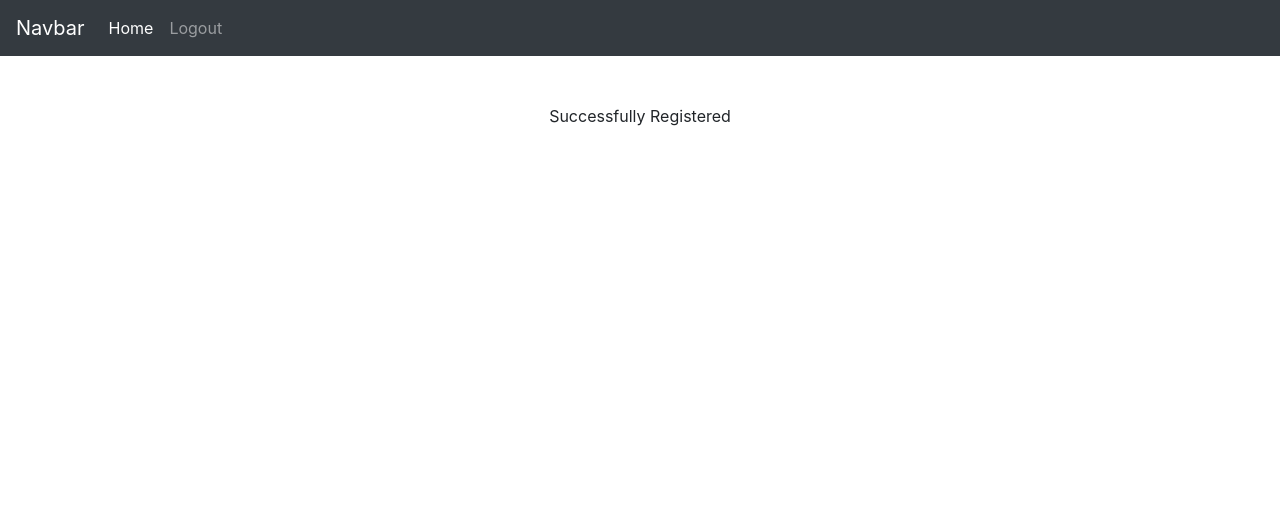
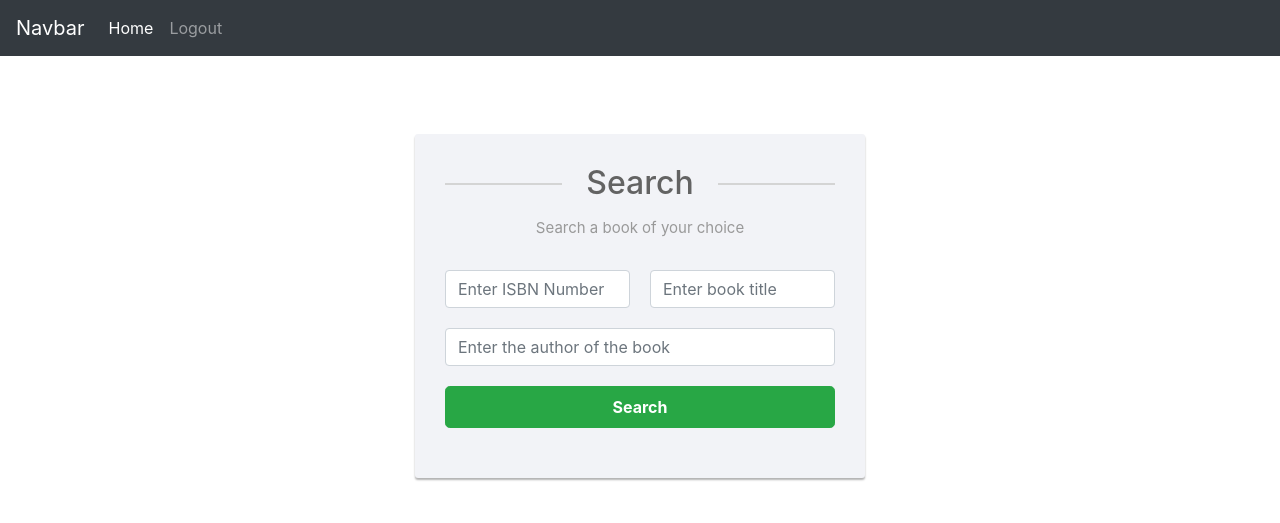
Before and after one commit to dzireindian/project1, a Flask app: template templates/search.html in a window 1280 px wide. Shown: the part 300-823 px from the top of the page. Before the commit the page ends 426 px from the top, so only its background shows below. Run offline with Flask 2, Linux system fonts and the light colour scheme; the template is opened without the code that fills it, so the values that code supplies are empty; some libraries are stand-ins or nearby versions.

Commit message:
search code added

```diff
--- a/templates/search.html
+++ b/templates/search.html
@@ -1,9 +1,37 @@
 {% extends "layout.html" %}
-{%block body%}
+
+{% block body %}
 <br>
 <br>
-<center>
-  Successfully Registered
-</center>
+  {% with msg = get_flashed_messages() %}
+          {% if msg %}
+            {% for i in msg %}
+            <div class="alert alert-warning alert-dismissible fade show" role="alert">
+              <strong>{{i}}</strong>
+              <button type="button" class="close" data-dismiss="alert" aria-label="Close">
+                <span aria-hidden="true">&times;</span>
+              </button>
+            </div>
+        {% endfor %}
+        {% endif %}
+  {% endwith %}
+<div class="signup-form">
+  <form action="{{url_for('search') }}" method="post">
+    <h2>Search</h2>
+    <p class="hint-text">Search a book of your choice</p>
+    <div class="form-group">
+      <div class="row">
+        <div class="col"><input type="text" class="form-control" name="isbn" placeholder="Enter ISBN Number"></div>
+        <div class="col"><input type="text" class="form-control" name="title" placeholder="Enter book title"></div>
+      </div>
+    </div>
+    <div class="form-group">
+      <input type="text" class="form-control" name="author" placeholder="Enter the author of the book">
+    </div>
+    <div class="form-group">
+      <button type="submit" class="btn btn-success btn-lg btn-block" name="search" value="search">Search</button>
+    </div>
+  </form>
+</div>
 </div>
 {% endblock %}
```
